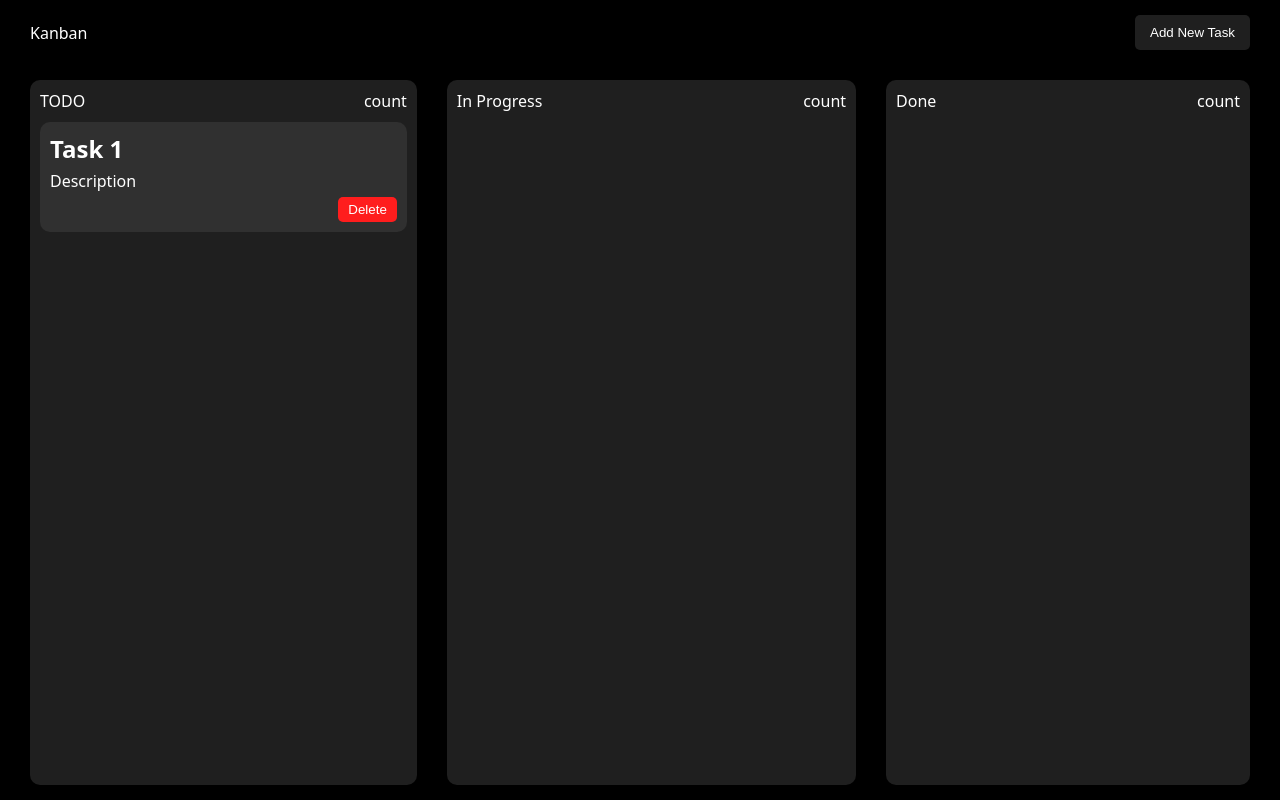
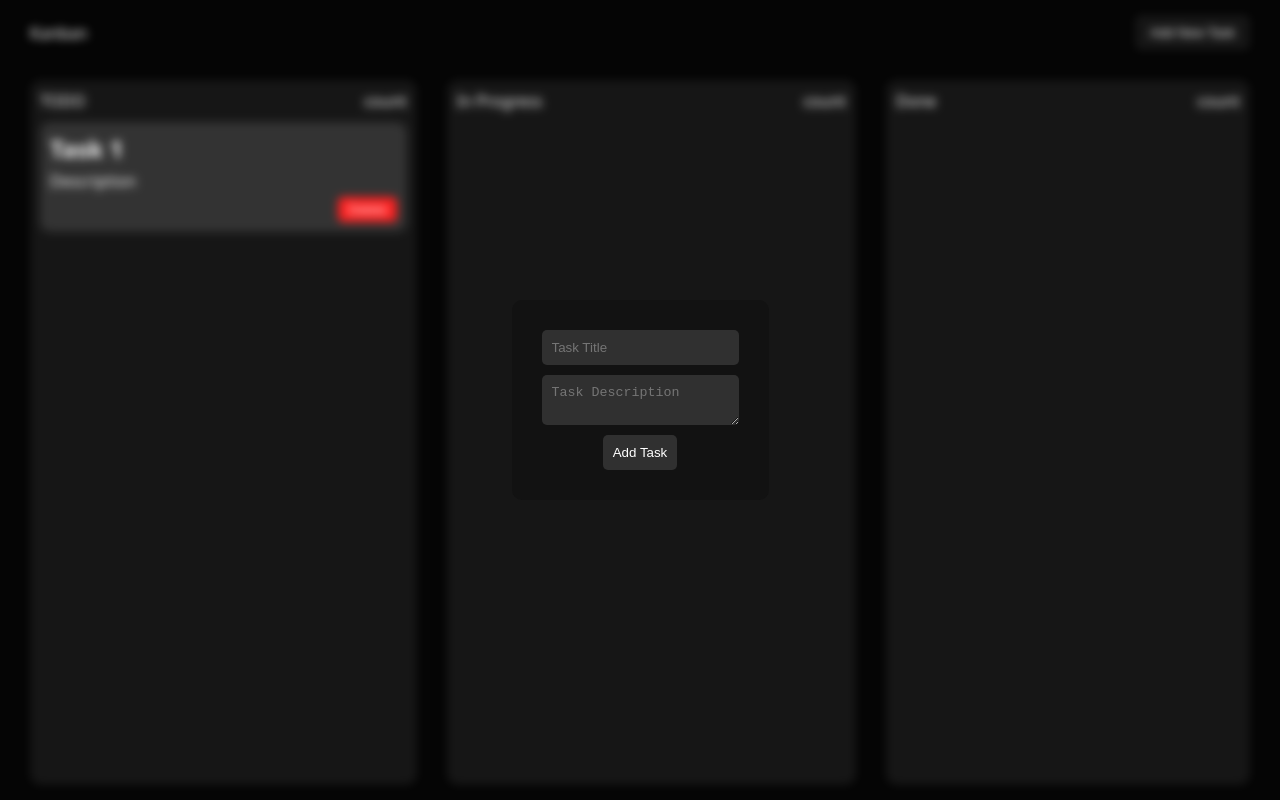
Before and after one commit to ravikant00/Js-Practice-files, a plain HTML site: page kanban_todo/index.html in a window 1280 px wide. Both pictures are taken after a click on the button "Add New Task". Drawn offline with Linux system fonts and the light colour scheme.

Commit message:
Added modal logic to add new tasks

```diff
--- a/kanban_todo/index.html
+++ b/kanban_todo/index.html
@@ -10,7 +10,9 @@
     <main>
         <nav>
             <div class="left">Kanban</div>
-            <div class="right"><button>Add New Task</button></div>
+            <div class="right">
+                <button id="toggle-modal">Add New Task</button>
+            </div>
         </nav>
         <Section class="board">
             <div id="todo" class="task-column">
@@ -43,6 +45,15 @@
         </Section>
     </main>
 
+    <div class="modal add-new-task">
+        <div class="bg"></div>
+        <div class="center">
+            <input type="text" id="task-title" placeholder="Task Title">
+            <textarea id="task-desc" placeholder="Task Description"></textarea>
+            <button id="add-new-task" class="add-task-btn">Add Task</button>
+        </div>
+    </div>
+
     <script src="/kanban_todo/script.js"></script>
 </body>
 </html>
--- a/kanban_todo/script.js
+++ b/kanban_todo/script.js
@@ -1,6 +1,7 @@
 const todo = document.querySelector("#todo");
 const progress = document.querySelector("#progress");
 const done = document.querySelector("#done");
+const columns = [todo, progress, done];
 
 let dragEvent = null;
 
@@ -39,11 +40,66 @@ function addDragEventOnColumn(column) {
 
         column.appendChild(dragEvent);
         column.classList.remove("hover-over");
+
+        columns.forEach (col => {
+          const tasks = col.querySelectorAll(".task");
+          const count = col.querySelector(".right");
+          count.innerText = tasks.length;
+
+        })
     })
-
 
 }
 
 addDragEventOnColumn(todo);
 addDragEventOnColumn(progress);
 addDragEventOnColumn(done);
+
+
+// modal related logics
+
+const toggleBtn = document.querySelector("#toggle-modal");
+const modalBg = document.querySelector(".modal .bg");
+const modal = document.querySelector(".modal");
+const addTaskBtn = document.querySelector("#add-new-task");
+
+toggleBtn.addEventListener("click", (e)=> {
+  e.preventDefault();
+  modal.classList.add("active");
+
+});
+
+modalBg.addEventListener("click", ()=>{
+  modal.classList.remove("active")
+});
+
+addTaskBtn.addEventListener("click", ()=>{
+  const taskTitle = document.querySelector("#task-title").value;
+  const taskDesc = document.querySelector("#task-desc").value;
+
+  let div = document.createElement("div");
+
+  div.classList.add("task");
+  div.setAttribute("draggable", "true");
+
+  div.innerHTML = `
+                    <h2>${taskTitle}</h2>
+                    <p>${taskDesc}</p>
+                    <button> Delete </button>
+  `;
+  todo.appendChild(div);
+
+  div.addEventListener("drag", (e) => {
+    e.preventDefault();
+    dragEvent = div;
+  });
+
+  columns.forEach((col) => {
+    const tasks = col.querySelectorAll(".task");
+    const count = col.querySelector(".right");
+    count.innerText = tasks.length;
+  });
+
+  modal.classList.remove("active");
+
+})
--- a/kanban_todo/style.css
+++ b/kanban_todo/style.css
@@ -11,7 +11,7 @@ html,body{
 
 :root{
     --bg-color : #000000;
-    --bg-button-color : #1f1f1f;
+    --bg-button-color : #121212;
     --bg-task-color: #303030;
     --primary-text-color : #ffffff;
     --bg-delete-color: #ff1d1d;
@@ -118,3 +118,58 @@ section .task-column .task button{
     outline: none;
     border-radius: var(--border-radius-s);
 }
+
+.modal{
+    position: fixed;
+    height: 100vh;
+    width: 100vw;
+    display: none;
+    align-items: center;
+    justify-content: center;
+    top: 0;
+    left: 0;
+}
+
+.modal.active{
+    display: flex;
+}
+
+.modal .bg{
+    position: absolute;
+    height: 100%;
+    width: 100%;
+    background-color: #85838309;
+    backdrop-filter: blur(5px);
+}
+
+.modal .center{
+    background-color: var(--bg-button-color);
+    display: flex;
+    flex-direction: column;
+    padding: var(--padding-xll);
+    gap: var(--padding-m);
+    border-radius: var(--border-radius-m);
+    z-index: 10;
+
+}
+
+.modal .center input, .modal .center textarea, .modal .center select{
+    background-color: var(--bg-task-color);
+    color: var(--primary-text-color);
+    border: none;
+    outline: none;
+    padding: var(--padding-m);
+    border-radius: var(--border-radius-s);
+}
+
+.modal .center button{
+    cursor: pointer;
+    background-color: var(--bg-task-color);
+    color: var(--primary-text-color);
+    border: none;
+    outline: none;
+    border-radius: var(--border-radius-s);
+    align-self: center;
+    width: fit-content;
+    padding: var(--padding-m);
+}
```
